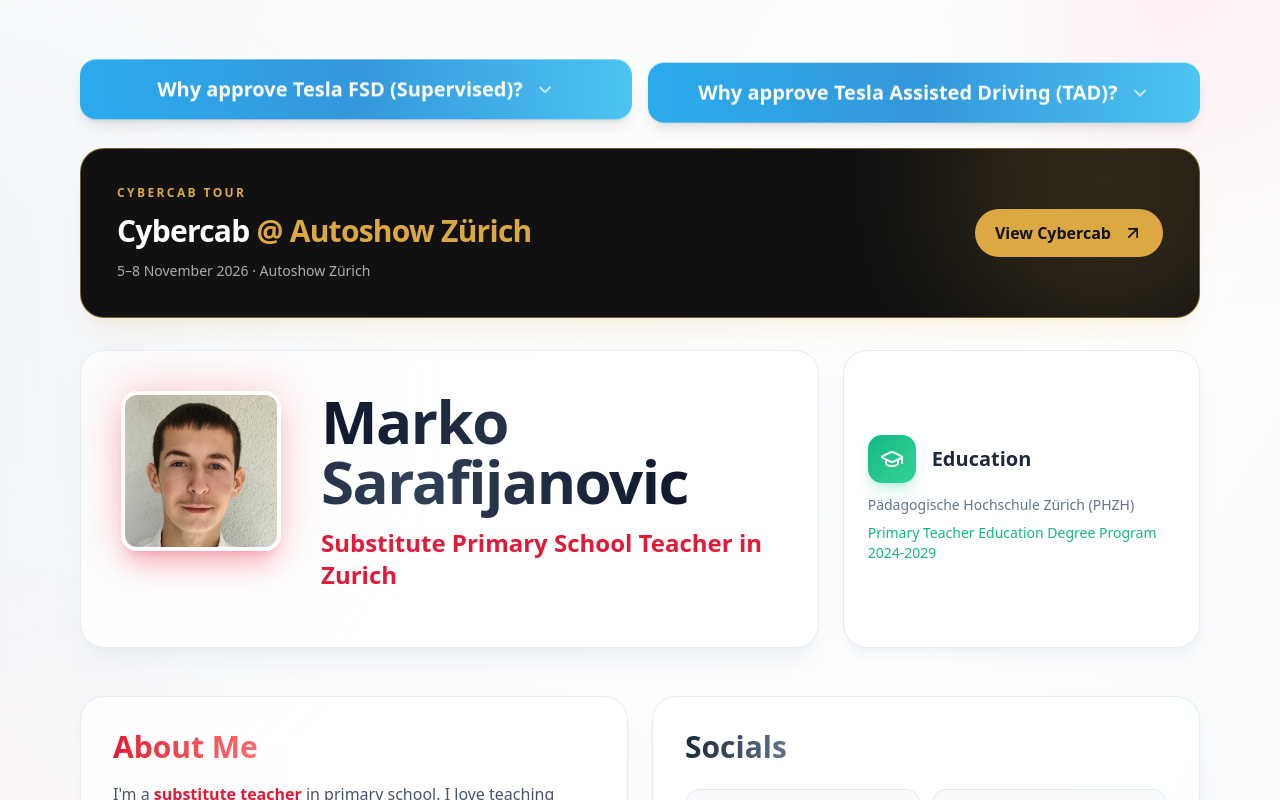
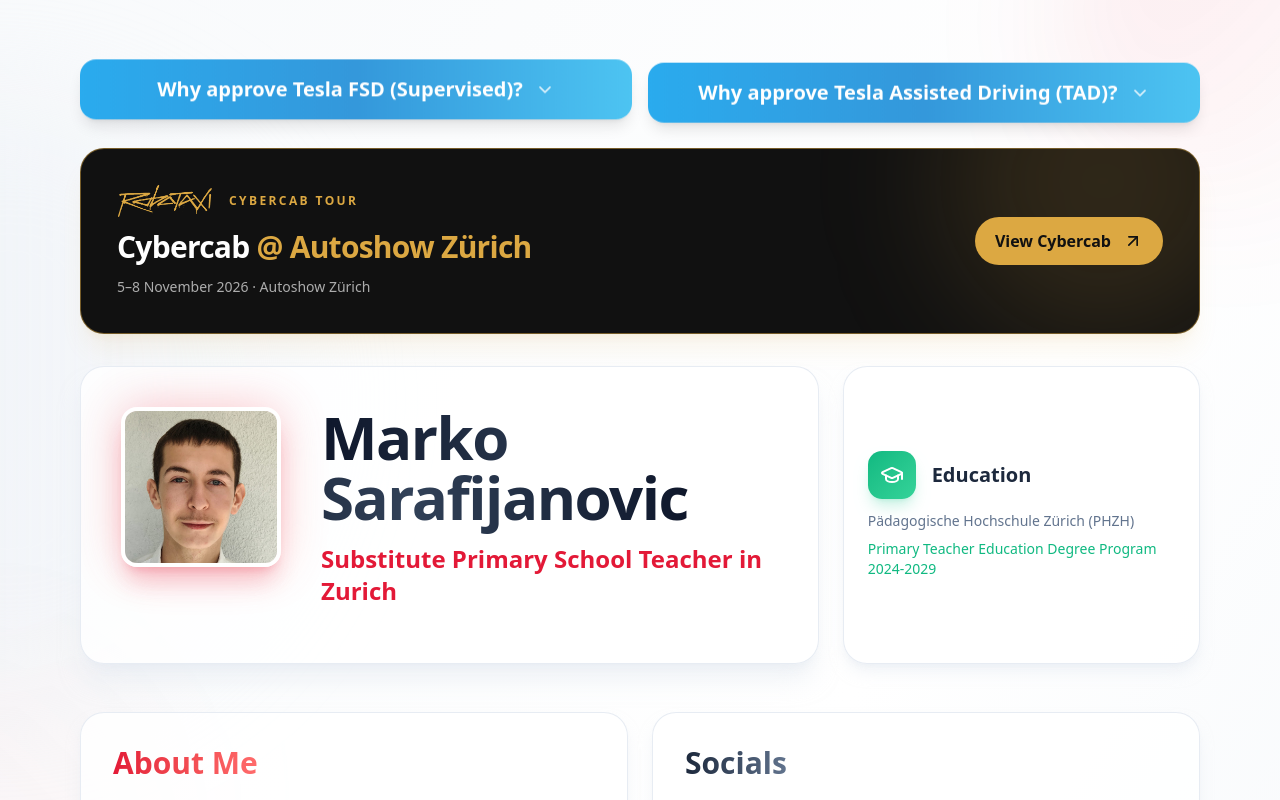
Before and after one commit to markosaraf/Marko_sarafijanovic, a Next.js app: page / in a window 1280 px wide. Shown: the top 800 px of the page. Built offline with nearby package versions, Linux system fonts and the light colour scheme.

Commit message:
Use original Robotaxi app wordmark in Cybercab Tour section

```diff
--- a/src/app/page.tsx
+++ b/src/app/page.tsx
@@ -413,7 +413,10 @@ export default function Home() {
         >
           <div aria-hidden="true" className="pointer-events-none absolute -right-16 -top-32 h-80 w-80 rounded-full bg-[#DCA842]/15 blur-3xl" />
           <div className="relative">
-            <span className="mb-3 flex items-center gap-2 text-xs font-semibold uppercase tracking-[0.2em] text-[#DCA842]">CYBERCAB TOUR</span>
+            <span className="mb-3 flex items-center gap-2 text-xs font-semibold uppercase tracking-[0.2em] text-[#DCA842]">
+              <span aria-label="Robotaxi" role="img" className="mr-2 inline-block h-8 w-24 shrink-0 bg-[#DCA842]" style={{ maskImage: 'url(/cybercab/robotaxi-logo.png)', maskSize: 'contain', maskPosition: 'center', maskRepeat: 'no-repeat', WebkitMaskImage: 'url(/cybercab/robotaxi-logo.png)', WebkitMaskSize: 'contain', WebkitMaskPosition: 'center', WebkitMaskRepeat: 'no-repeat' }} />
+              CYBERCAB TOUR
+            </span>
             <h2 className="text-2xl font-semibold tracking-tight sm:text-3xl">Cybercab <span className="text-[#DCA842]">@ Autoshow Zürich</span></h2>
             <p className="mt-3 text-sm text-white/65">5–8 November 2026 · Autoshow Zürich</p>
           </div>
```
Also changed, not shown: public/cybercab/robotaxi-logo.png (added).
